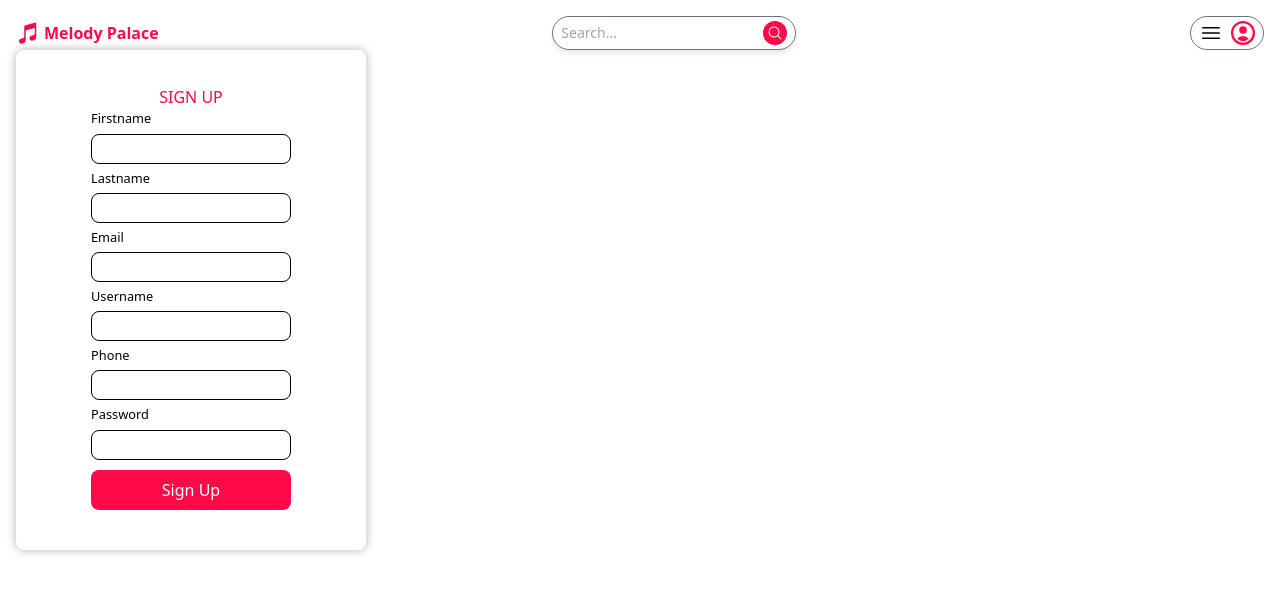
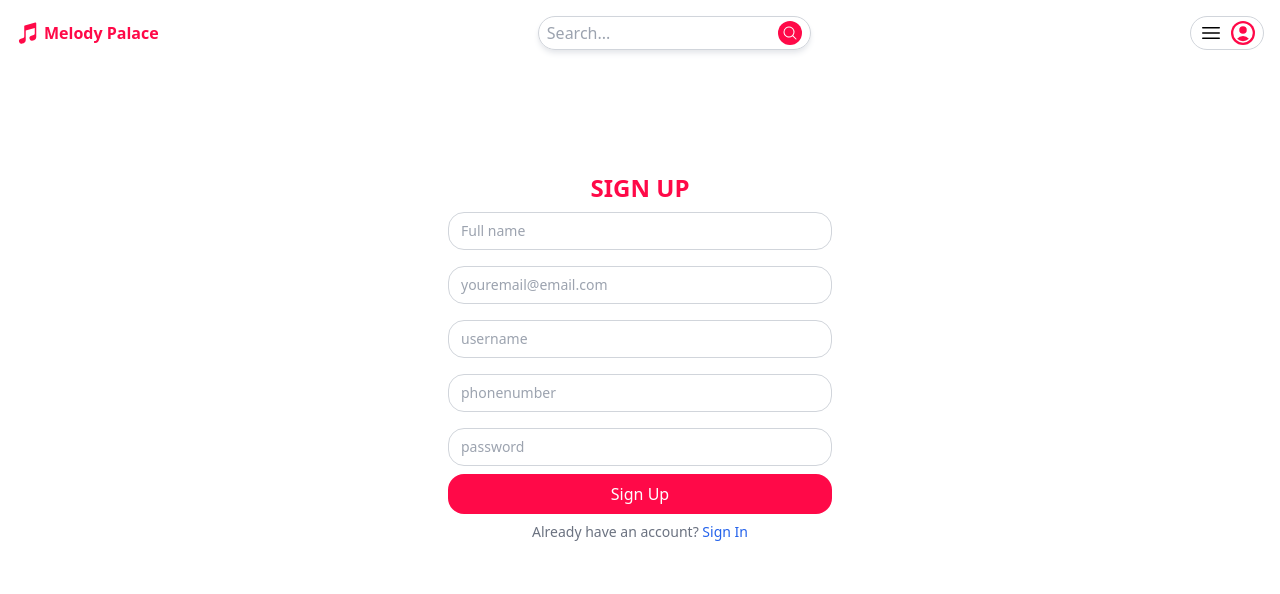
Before and after one commit to Kobia68/Melody-Palace, a React (Vite) app in the folder client-ui/: page /signup in a window 1280 px wide. Shown: the top 594 px of the page. Built offline with nearby package versions, Linux system fonts and the light colour scheme.

Commit message:
Modified the sign up and added some new stylings using tailwind css instead of raw css

```diff
--- a/client-ui/src/App.jsx
+++ b/client-ui/src/App.jsx
@@ -8,7 +8,7 @@ import { Route, Routes } from "react-router-dom";
 // import {Home} from "./Components/Home/Home";
 // import { Signup } from "./Components/Sign/Signup";
 import { SignIn } from "./Components/Sign/SignIn";
-import { Signup } from "./Components/Sign/Signup";
+import { SignUp } from "./Components/Sign/SignUp";
 import { Layout } from "./Components/Layout";
 import { Indexpage } from "./Components/IndexPage/Indexpage";
 
@@ -19,7 +19,7 @@ function App() {
     <Routes>
       <Route path="/" element={<Layout />}>
         <Route path="/signin" element={<SignIn />} />
-        <Route path="/signup" element={<Signup />} />
+        <Route path="/signup" element={<SignUp />} />
 
         <Route element={<Indexpage />} />
       </Route>
--- a/client-ui/src/Components/Navbar/Navbar.jsx
+++ b/client-ui/src/Components/Navbar/Navbar.jsx
@@ -22,12 +22,12 @@ export const Navbar = () => {
           <span className="font-bold text-primary">Melody Palace</span>
         </a>
 
-        <div className="flex border border-gray-500 rounded-full py-1 px-2 shadow-md shadow-gray-200">
+        <div className="flex border border-gray-300 rounded-full py-1 px-2 shadow-md shadow-gray-200">
           <input
             type="text"
             name="query"
             placeholder="Search..."
-            className="focus:outline-none text-sm"
+            className="focus:outline-none"
           />
           <button className="bg-primary text-white p-1 rounded-full">
             <svg
@@ -45,7 +45,7 @@ export const Navbar = () => {
           </button>
         </div>
 
-        <Link to='/signin' className="flex border border-gray-500 rounded-full py-1 px-2 gap-2">
+        <Link to='/signin' className="flex border border-gray-300 rounded-full py-1 px-2 gap-2">
           <svg
             xmlns="http://www.w3.org/2000/svg"
             viewBox="0 0 24 24"
--- a/client-ui/src/Components/Sign/SignIn.jsx
+++ b/client-ui/src/Components/Sign/SignIn.jsx
@@ -15,9 +15,9 @@ export const SignIn = () => {
           />
           <input type="password" placeholder="password" className="input-box" />
           <button className="primary">Sign In</button>
-          <div>
+          <div className="py-2 text-gray-500 text-sm">
             Don't have an account yet?
-            <Link to={"/signup"}> Sign Up</Link>
+            <Link to={"/signup"} className="text-blue-600"> Sign Up</Link>
           </div>
         </form>
       </div>
--- a/client-ui/src/Components/Sign/SignUp.css
+++ b/client-ui/src/Components/Sign/SignUp.css
@@ -1,4 +1,4 @@
-.log-form {
+/* .log-form {
     width: 350px;
     display: flex;
     flex-direction: column;
@@ -34,4 +34,4 @@ label {
     border: none;
     height: 40px;
     color: #fff;
-}
+} */
--- a/client-ui/src/Components/Sign/Signup.jsx
+++ b/client-ui/src/Components/Sign/Signup.jsx
@@ -1,43 +1,32 @@
-import React from 'react'
-import './SignUp.css'
+import React from "react";
+import "./Sign.css";
+import { Link } from "react-router-dom";
 
-export const Signup = () => {
+export const SignUp = () => {
   return (
-    <div>
-        <form action="" className='log-form'>
-            <h2>SIGN UP</h2>
-            <div>
-                <label htmlFor="firstname">Firstname</label>
-                <input type="text" className='input-box'/>
-            </div>
-
-            <div>
-                <label htmlFor="lastname">Lastname</label>
-                <input type="text" className='input-box'/>
-            </div>
-
-            <div>
-                <label htmlFor="email">Email</label>
-                <input type="text" className='input-box'/>
-            </div>
-
-            <div>
-                <label htmlFor="username">Username</label>
-                <input type="text" className='input-box'/>
-            </div>
-
-            <div>
-                <label htmlFor="phone">Phone</label>
-                <input type="number" className='input-box'/>
-            </div>
-
-            <div>
-                <label htmlFor="password">Password</label>
-                <input type="text" className='input-box' />
-            </div>
-
-            <button className='submit-btn'>Sign Up</button>
+    <div className="mt-4 grow flex items-center justify-around">
+      <div className="mb-32">
+        <form action="" className="max-w-sm mx-auto text-center">
+          <h2 className="text-primary font-bold text-2xl">SIGN UP</h2>
+          <input type="text" placeholder="Full name" className="input-box" />
+          <input
+            type="email"
+            placeholder="youremail@email.com"
+            className="input-box"
+          />
+          <input type="text" placeholder="username" className="input-box" />
+          <input type="number" placeholder="phonenumber" className="input-box" />
+          <input type="password" placeholder="password" className="input-box" />
+          <button className="primary">Sign Up</button>
+          <div className="py-2 text-gray-500 text-sm">
+            Already have an account?
+            <Link to={"/signin"} className="text-blue-600">
+              {" "}
+              Sign In
+            </Link>
+          </div>
         </form>
+      </div>
     </div>
-  )
-}
+  );
+};
--- a/client-ui/src/index.css
+++ b/client-ui/src/index.css
@@ -2,8 +2,11 @@
 @tailwind components;
 @tailwind utilities;
 
-input[type=''],input[type='password'], input[type='email'] {
-    @apply w-full border my-2 py-2 px-3 rounded-2xl;
+input[type='password'], input[type='email'] {
+    @apply w-full border border-gray-300 my-2 py-2 px-3 rounded-2xl focus:outline-none text-sm;
+}
+input.input-box {
+    @apply w-full border border-gray-300 my-2 py-2 px-3 rounded-2xl focus:outline-none text-sm;
 }
 
 button.primary {
```
